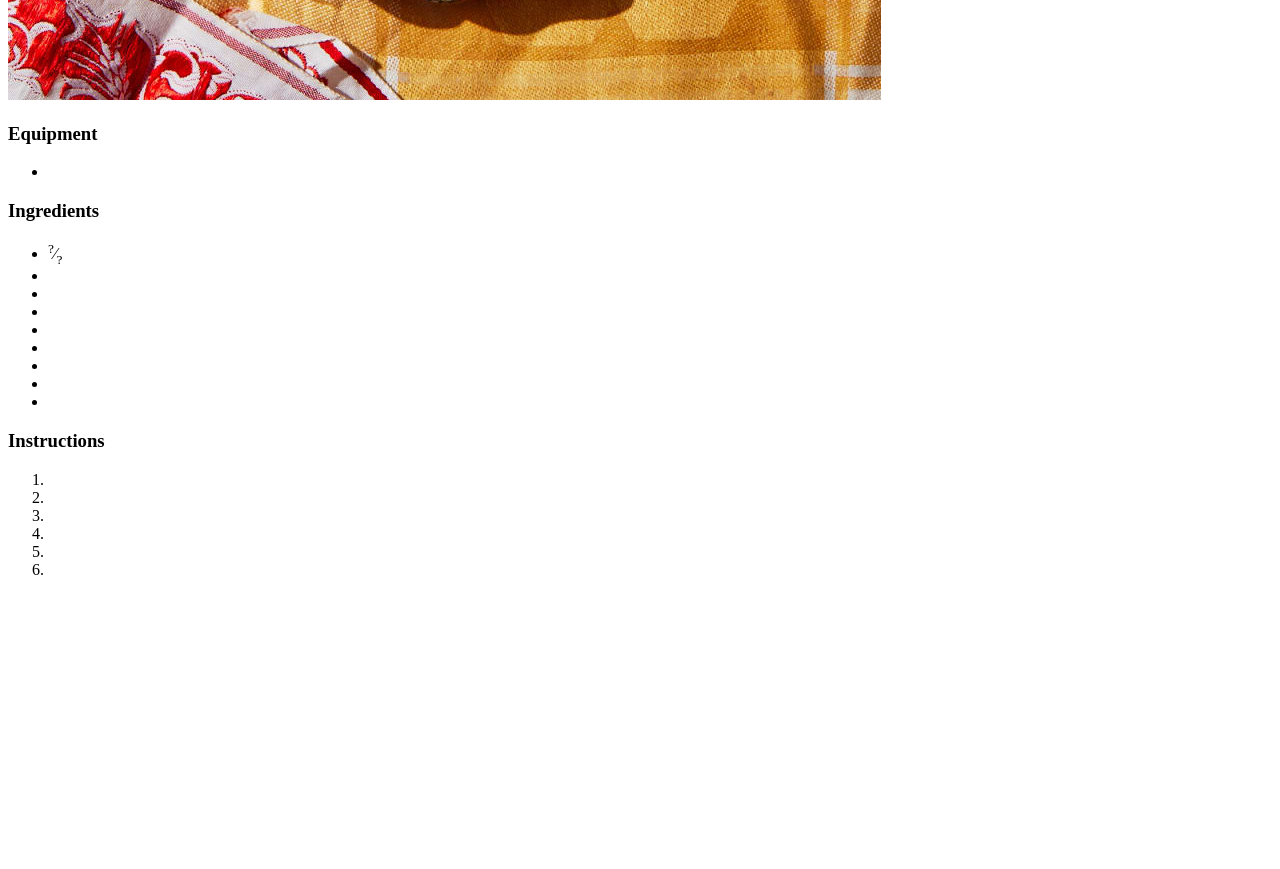
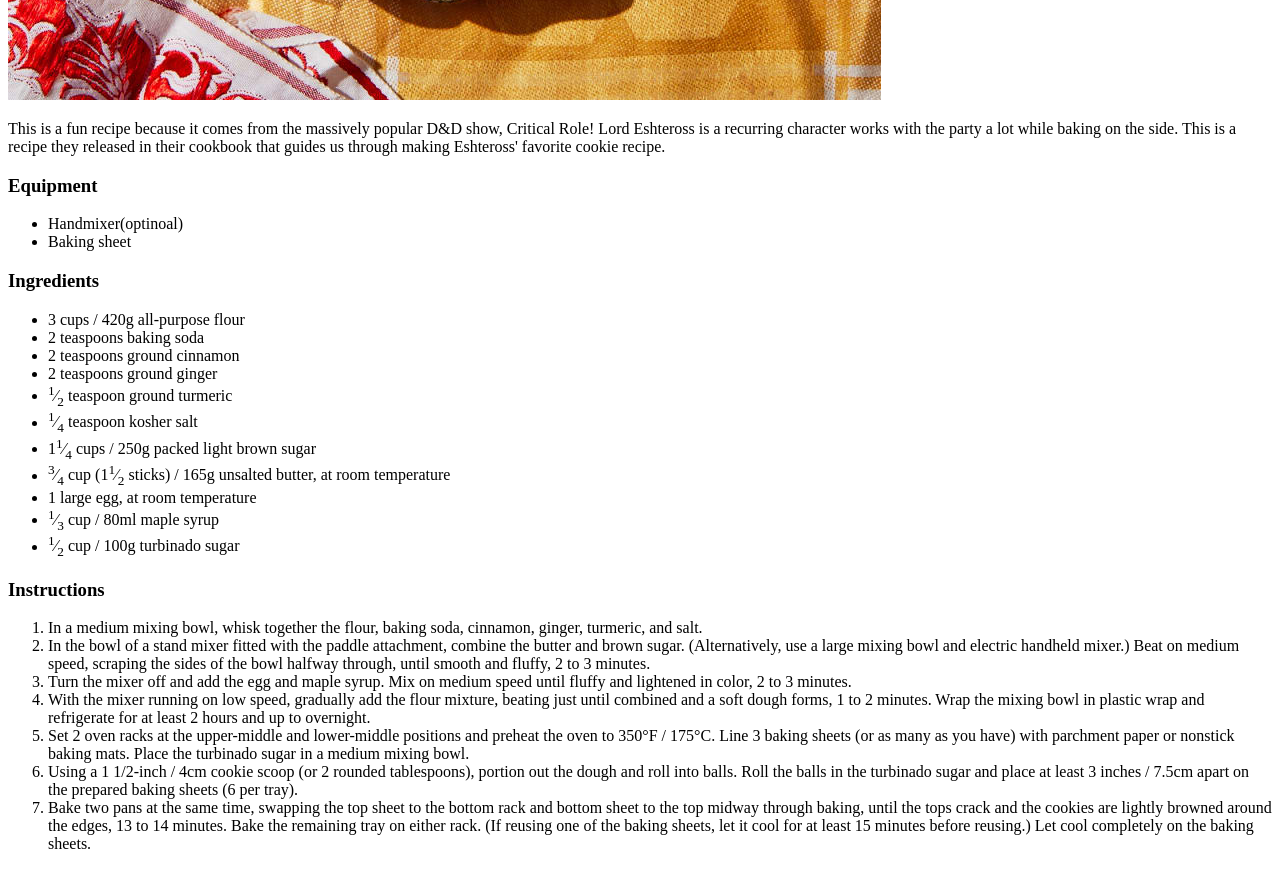
Before and after one commit to JaedeBonez/odin-recipes, a plain HTML site: page recipes/maple-ginger-cookies.html in a window 1280 px wide. Shown: the part 1060-1929 px from the top of the page. Before the commit the page ends 1655 px from the top, so only its background shows below. Drawn offline with Linux system fonts and the light colour scheme.

Commit message:
Add:Ingredients & instructions for maple-ginger-cookies.html recipe

```diff
--- a/recipes/maple-ginger-cookies.html
+++ b/recipes/maple-ginger-cookies.html
@@ -11,38 +11,40 @@
 
         <img src="../img/maple-ginger-cookies.jpg" alt="A plate of baked maple ginger cookies">
 
-        <p></p>
-
-        <p></p>
+        <p>This is a fun recipe because it comes from the massively popular D&D show, Critical Role! Lord Eshteross is a recurring character works with the party a lot while baking on the side. This is a recipe they released in their cookbook that guides us through making Eshteross' favorite cookie recipe.</p>
 
         <h3>Equipment</h2>
 
         <ul>
-            <li></li>
+            <li>Handmixer(optinoal)</li>
+            <li>Baking sheet</li>
         </ul>
 
         <h3>Ingredients</h2>
 
         <ul>
-            <li><sup>?</sup>&frasl;<sub>?</sub></li>
-            <li></li>
-            <li></li>
-            <li></li>
-            <li></li>
-            <li></li>
-            <li></li>
-            <li></li>
-            <li></li>
+            <li>3 cups / 420g all-purpose flour</li>
+            <li>2 teaspoons baking soda</li>
+            <li>2 teaspoons ground cinnamon</li>
+            <li>2 teaspoons ground ginger</li>
+            <li><sup>1</sup>&frasl;<sub>2</sub> teaspoon ground turmeric</li>
+            <li><sup>1</sup>&frasl;<sub>4</sub> teaspoon kosher salt</li>
+            <li>1<sup>1</sup>&frasl;<sub>4</sub> cups / 250g packed light brown sugar</li>
+            <li><sup>3</sup>&frasl;<sub>4</sub> cup (1<sup>1</sup>&frasl;<sub>2</sub> sticks) / 165g unsalted butter, at room temperature</li>
+            <li>1 large egg, at room temperature</li>
+            <li><sup>1</sup>&frasl;<sub>3</sub> cup / 80ml maple syrup</li>
+            <li><sup>1</sup>&frasl;<sub>2</sub> cup / 100g turbinado sugar</li>
         </ul>
 
         <h3>Instructions</h3>
         <ol>
-            <li></li>
-            <li></li>
-            <li></li>
-            <li></li>
-            <li></li>
-            <li></li>
+            <li>In a medium mixing bowl, whisk together the flour, baking soda, cinnamon, ginger, turmeric, and salt.</li>
+            <li>In the bowl of a stand mixer fitted with the paddle attachment, combine the butter and brown sugar. (Alternatively, use a large mixing bowl and electric handheld mixer.) Beat on medium speed, scraping the sides of the bowl halfway through, until smooth and fluffy, 2 to 3 minutes.</li>
+            <li>Turn the mixer off and add the egg and maple syrup. Mix on medium speed until fluffy and lightened in color, 2 to 3 minutes. </li>
+            <li>With the mixer running on low speed, gradually add the flour mixture, beating just until combined and a soft dough forms, 1 to 2 minutes. Wrap the mixing bowl in plastic wrap and refrigerate for at least 2 hours and up to overnight.</li>
+            <li>Set 2 oven racks at the upper-middle and lower-middle positions and preheat the oven to 350°F / 175°C. Line 3 baking sheets (or as many as you have) with parchment paper or nonstick baking mats. Place the turbinado sugar in a medium mixing bowl.</li>
+            <li>Using a 1 1/2-inch / 4cm cookie scoop (or 2 rounded tablespoons), portion out the dough and roll into balls. Roll the balls in the turbinado sugar and place at least 3 inches / 7.5cm apart on the prepared baking sheets (6 per tray).</li>
+            <li>Bake two pans at the same time, swapping the top sheet to the bottom rack and bottom sheet to the top midway through baking, until the tops crack and the cookies are lightly browned around the edges, 13 to 14 minutes. Bake the remaining tray on either rack. (If reusing one of the baking sheets, let it cool for at least 15 minutes before reusing.) Let cool completely on the baking sheets.</li>
         </ol>
 
     </body>
```
